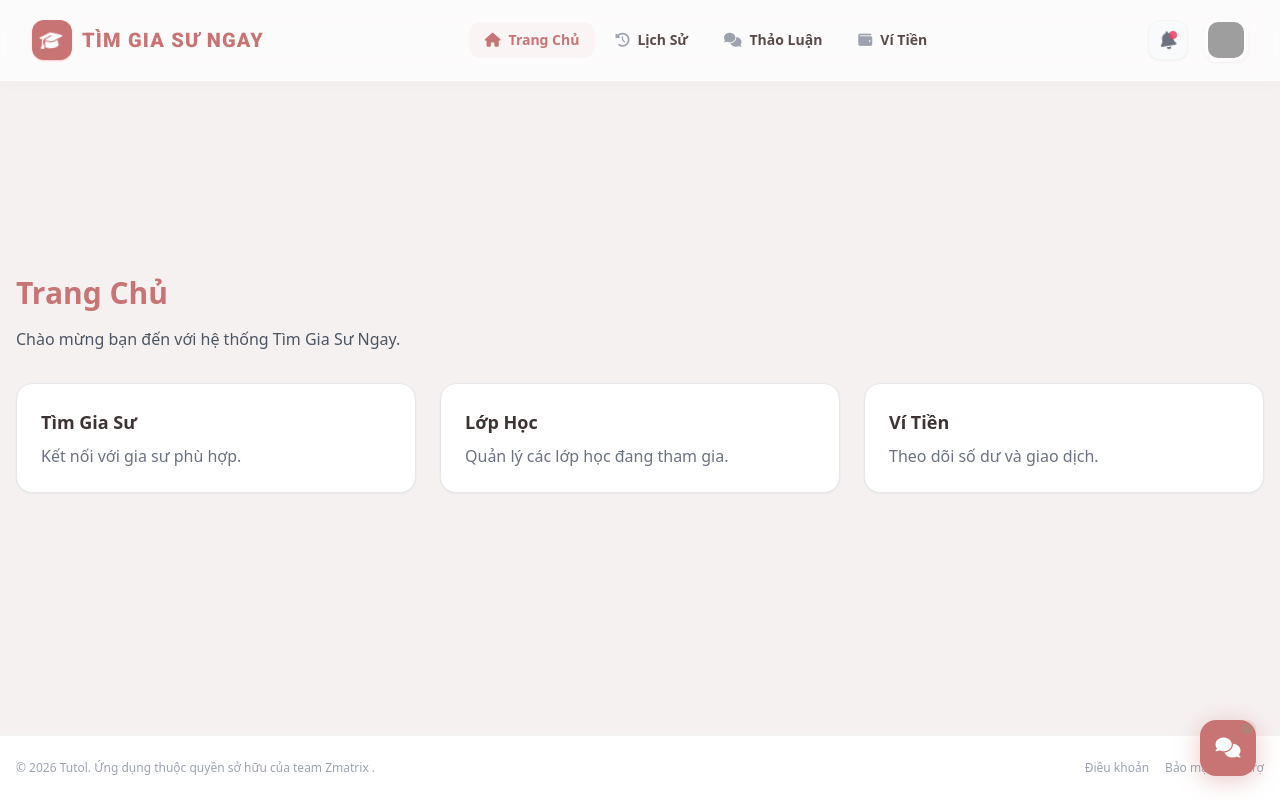
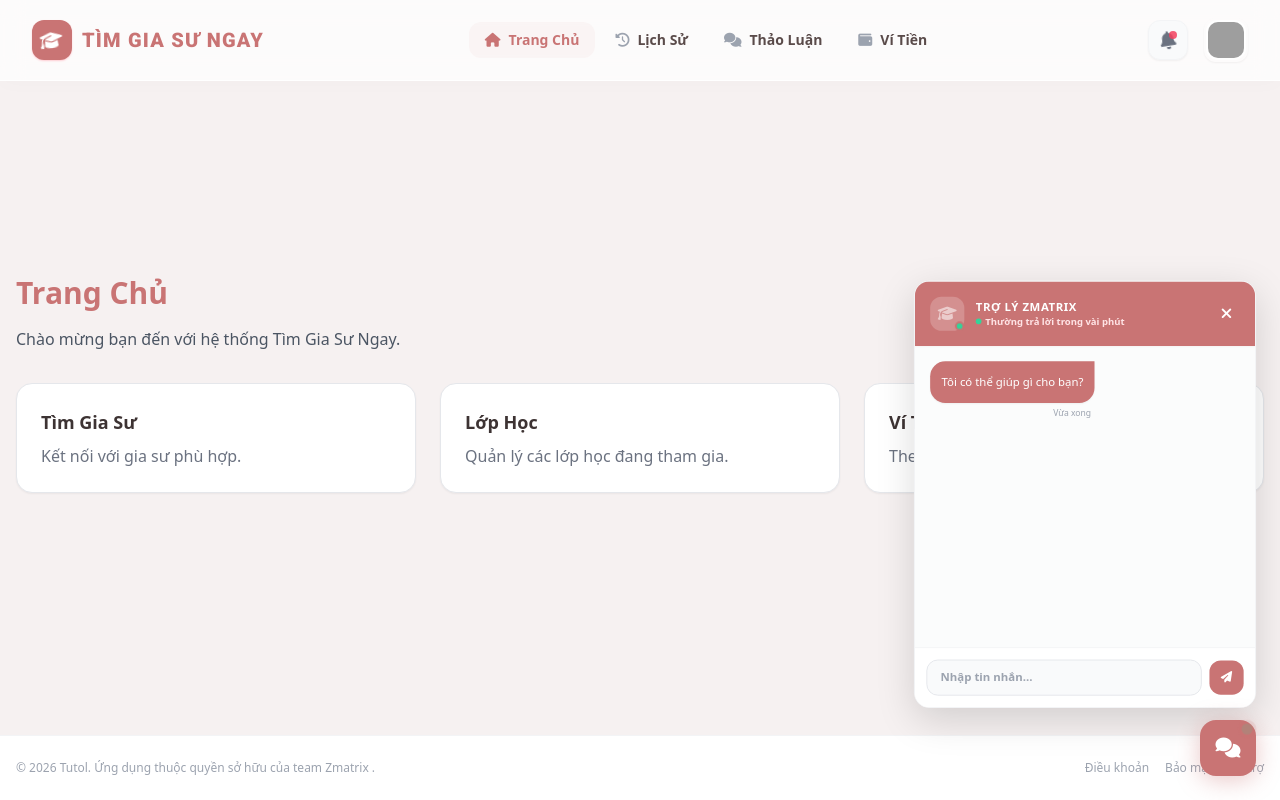
Before and after one commit to ZmatrixStudio/Tutol_Project, a React (Vite) app in the folder frontend/: page /home in a window 1280 px wide. Both pictures are taken after a click on the button 1228 px from the left and 748 px from the top of the page. Built offline with nearby package versions, Linux system fonts and the light colour scheme; grey boxes are pictures that could not be loaded.

Commit message:
Cập nhật Frontend lần 2

```diff
--- a/frontend/src/layout/Chat.tsx
+++ b/frontend/src/layout/Chat.tsx
@@ -1,9 +1,39 @@
+import React, { useState } from "react";
+
 export default function Chat(){
+    const [openChatBot, setOpenChatBot] = useState(false);
+    const [input, setInput] = useState("");
+    const [msg, setMsg] = useState([{
+        type: "Bot",
+        text: "Tôi có thể giúp gì cho bạn?"
+    }]);
+
+    const submitChatBot = (e: React.FormEvent) => {
+        e.preventDefault();
+        if (!input.trim()) return;
+
+        const userMsg = {
+            type: "user",
+            text: input
+        }
+        setMsg((prev) => [...prev, userMsg]);
+        setInput("");
+        setTimeout(() => {
+            setMsg((prev) => [
+                ...prev,
+                {
+                type: "bot",
+                text: "Đội ngũ hỗ trợ đã ghi nhận yêu cầu của bạn ❤️",
+                },
+            ]);
+            }, 1000);
+    };
 
     return (
         <div className="fixed bottom-20 right-4 md:bottom-6 md:right-6 z-50 flex flex-col items-end">
 
-            <div id="liveChatWindow" className="hidden w-[320px] sm:w-[360px] h-[450px] bg-white rounded-2xl shadow-[0_12px_40px_rgba(0,0,0,0.15)] border border-gray-100 flex flex-col overflow-hidden mb-3 transition-all duration-300 origin-bottom-right scale-95 opacity-0">
+            {openChatBot && (
+            <div id="liveChatWindow" className="w-[320px] sm:w-[360px] h-[450px] bg-white rounded-2xl shadow-[0_12px_40px_rgba(0,0,0,0.15)] border border-gray-100 flex flex-col overflow-hidden mb-3 transition-all duration-300 origin-bottom-right scale-95">
 
                 <div className="bg-[#C97474] p-4 text-white flex items-center justify-between shadow-sm">
                     <div className="flex items-center gap-3">
@@ -20,44 +50,61 @@ export default function Chat(){
                             </p>
                         </div>
                     </div>
-                    <button id="closeChatBtn" className="w-7 h-7 rounded-lg hover:bg-white/10 flex items-center justify-center transition focus:outline-none">
-                        <i className="fa-solid fa-minus text-sm"></i>
+                    <button onClick={() => setOpenChatBot(prev => !prev)} id="closeChatBtn" className="w-7 h-7 rounded-lg hover:bg-white/10 flex items-center justify-center transition focus:outline-none">
+                        <i className="fa-solid fa-xmark text-base"></i>
                     </button>
                 </div>
 
                 <div className="flex-1 overflow-y-auto p-4 bg-gray-50/60 flex flex-col gap-3" id="chatMessageContainer">
-
-                    <div className="flex gap-2.5 max-w-[85%]">
-                        <div className="w-7 h-7 rounded-lg bg-[#C97474]/10 text-[#C97474] flex items-center justify-center flex-shrink-0 text-xs font-bold">
+                    {msg.map((m, index) => (
+                        <div
+                            key={index}
+                            className={`flex ${
+                                m.type === "user" ? "justify-end" : "justify-start"
+                            }`}
+                        >
+                            {m.type === "bot" ? (
+                                <>
+                                    <div className="w-7 h-7 rounded-lg bg-[#C97474]/10 text-[#C97474] flex items-center justify-center flex-shrink-0 text-xs font-bold mr-2">
                                         ZS
                                     </div>
+
                                     <div>
                                         <div className="bg-white border border-gray-100 p-3 rounded-2xl rounded-tl-none shadow-sm">
-                                <p className="text-xs font-medium text-[#3D3333] leading-relaxed">Xin chào! Cảm ơn bạn đã ghé thăm nền tảng **Tìm Gia Sư Ngay** 👋</p>
-                            </div>
-                            <span className="text-[9px] text-gray-400 font-medium mt-1 block px-1">Vừa xong</span>
-                        </div>
+                                            <p className="text-xs font-medium text-[#3D3333] leading-relaxed">
+                                                {m.text}
+                                            </p>
                                         </div>
 
-                    <div className="flex gap-2.5 max-w-[85%]">
-                        <div className="w-7 h-7 rounded-lg bg-[#C97474]/10 text-[#C97474] flex items-center justify-center flex-shrink-0 text-xs font-bold">
-                            ZS
+                                        <span className="text-[9px] text-gray-400 font-medium mt-1 block px-1">
+                                            Vừa xong
+                                        </span>
                                     </div>
+                                </>
+                            ) : (
                                 <div>
-                            <div className="bg-white border border-gray-100 p-3 rounded-2xl rounded-tl-none shadow-sm">
-                                <p className="text-xs font-medium text-[#3D3333] leading-relaxed">Bạn cần tư vấn tìm gia sư hay muốn đăng ký làm gia sư của Zmatrix ạ?</p>
-                            </div>
-                            <span className="text-[9px] text-gray-400 font-medium mt-1 block px-1">Vừa xong</span>
-                        </div>
+                                    <div className="bg-[#C97474] text-white p-3 rounded-2xl rounded-tr-none shadow-sm">
+                                        <p className="text-xs font-medium leading-relaxed">
+                                            {m.text}
+                                        </p>
                                     </div>
 
+                                    <span className="text-[9px] text-gray-400 font-medium mt-1 block text-right px-1">
+                                        Vừa xong
+                                    </span>
+                                </div>
+                            )}
+                        </div>
+                    ))}
                 </div>
 
-                <form id="chatForm" className="p-3 bg-white border-t border-gray-100 flex items-center gap-2">
+                <form id="chatForm" onSubmit={submitChatBot} className="p-3 bg-white border-t border-gray-100 flex items-center gap-2">
                     <input
                     type="text"
                     id="chatInput"
                     placeholder="Nhập tin nhắn..."
+                    value={input}
+                    onChange={(e) => setInput(e.target.value)}
                     autoComplete="off"
                     className="flex-1 bg-gray-50 border border-gray-200 text-xs font-semibold rounded-xl px-3.5 py-2.5 focus:outline-none focus:border-[#C97474] focus:bg-white transition"
                     />
@@ -66,8 +113,9 @@ export default function Chat(){
                     </button>
                 </form>
             </div>
+            )}
 
-            <button id="toggleChatBtn" className="w-12 h-12 md:w-14 md:h-14 bg-[#C97474] text-white rounded-2xl flex items-center justify-center shadow-[0_4px_24px_rgba(201,116,116,0.4)] hover:bg-[#b56363] hover:scale-105 active:scale-95 transition-all duration-300 focus:outline-none group relative">
+            <button onClick={() => setOpenChatBot(prev => !prev)}  id="toggleChatBtn" className="w-12 h-12 md:w-14 md:h-14 bg-[#C97474] text-white rounded-2xl flex items-center justify-center shadow-[0_4px_24px_rgba(201,116,116,0.4)] hover:bg-[#b56363] hover:scale-105 active:scale-95 transition-all duration-300 focus:outline-none group relative">
                 <span className="absolute top-1 right-1 w-2.5 h-2.5 bg-emerald-400 border-2 border-[#C97474] rounded-full animate-ping"></span>
                 <i className="fa-solid fa-comments text-lg md:text-xl group-hover:rotate-6 transition duration-300"></i>
             </button>
--- a/frontend/src/pages/Login/Login.module.css
+++ b/frontend/src/pages/Login/Login.module.css
@@ -41,6 +41,7 @@ body {
   gap: 15px;
   font-family: 'Poppins', 'Inter', sans-serif;
   text-align: center;
+  margin-top: 20px;
 }
 
 .titleWelcome {
@@ -64,11 +65,13 @@ body {
   font-weight: 700;
   color: #FFFFFF;
   border-radius: 4px;
+
 }
 
 .badgeTutoring {
   width: 220px;
   background-color: #658354;
+  margin-top: 40px;
 }
 
 .badgeWebsite {
@@ -281,7 +284,7 @@ body {
 
 .svgMoveUp {
   position: absolute;
-  transform: translateX(230px) translateY(-300px) rotate(5deg);
+  transform: translateX(230px) translateY(-270px) rotate(5deg);
   animation: diagonalFloat 3s ease-in-out infinite alternate;
 }
 
@@ -294,8 +297,8 @@ body {
 }
 
 @keyframes diagonalFloat {
-  0%   { transform: translate(210px, -280px); }
-  100% { transform: translate(230px, -300px); }
+  0%   { transform: translate(210px, -250px); }
+  100% { transform: translate(230px, -270px); }
 }
 
 @keyframes shrink {
--- a/frontend/src/pages/Login/Login.tsx
+++ b/frontend/src/pages/Login/Login.tsx
@@ -69,6 +69,7 @@ function Login() {
                     <>
                         <div className={styles.welcomeContainer}>
                             <h1 className={styles.titleWelcome}>Welcome To The</h1>
+
                             <div className={`${styles.badge} ${styles.badgeTutoring}`}>
                                 Tutoring
                             </div>
```
Lines whose indentation alone changed are shown as unchanged.
